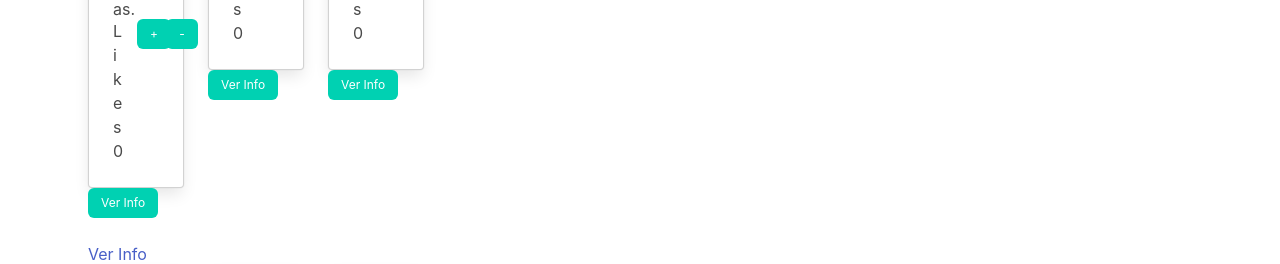
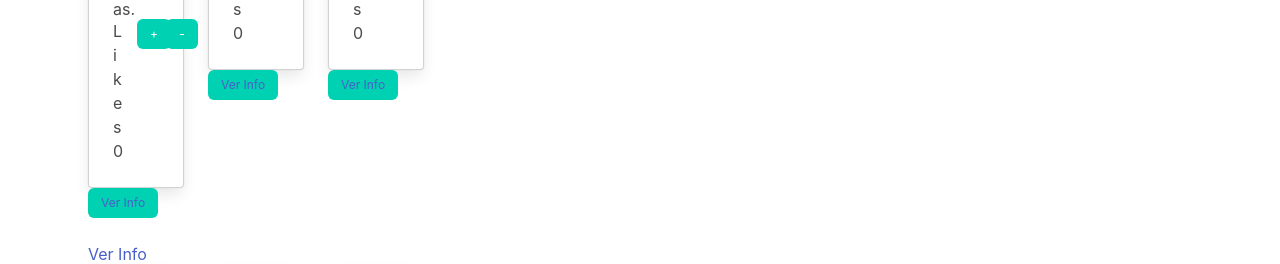
Before and after one commit to Fiorella-Becchi/proyecto-react, a React (Create React App) app: page / in a window 1280 px wide. Shown: the part 679-943 px from the top of the page. Built offline with nearby package versions, Linux system fonts and the light colour scheme.

Commit message:
Modificacion Ver Info

```diff
--- a/src/components/ItemListContainer/ItemListContainer.js
+++ b/src/components/ItemListContainer/ItemListContainer.js
@@ -34,15 +34,16 @@ const ItemListContainer = ({ greeting }) => {
                         <div className="columns">
                             <div className="column is-4">
                                 <ProfileCard titulo="Portugal" descripcion="Una semana en las calles portuguesas." img={PortImg} />
-                                <button className="button is-primary is-small rounded is-right"> Ver Info</button>
+                                <button className="button is-primary is-small rounded is-right"><Link to='item/{product.id}'>Ver Info</Link></button>
                             </div>
                             <div className="column is-4">
                                 <ProfileCard titulo="Bélgica" descripcion="Ruta de las cervezas belgas." img={BelgImg} />
-                                <button className="button is-primary is-small rounded is-right"> Ver Info</button>
+                                <button className="button is-primary is-small rounded is-right">
+                                <Link to='item/{product.id}'>Ver Info</Link></button>
                             </div>
                             <div className="column is-4">
                                 <ProfileCard titulo="Francia" descripcion="15 días en la ciudad del amor." img={FranImg} />
-                                <button className="button is-primary is-small rounded is-right"> Ver Info</button>
+                                <button className="button is-primary is-small rounded is-right"> <Link to='item/{product.id}'>Ver Info</Link></button>
                             </div>
                         </div>
                         <Link to='item/{product.id}'>Ver Info</Link>
```
